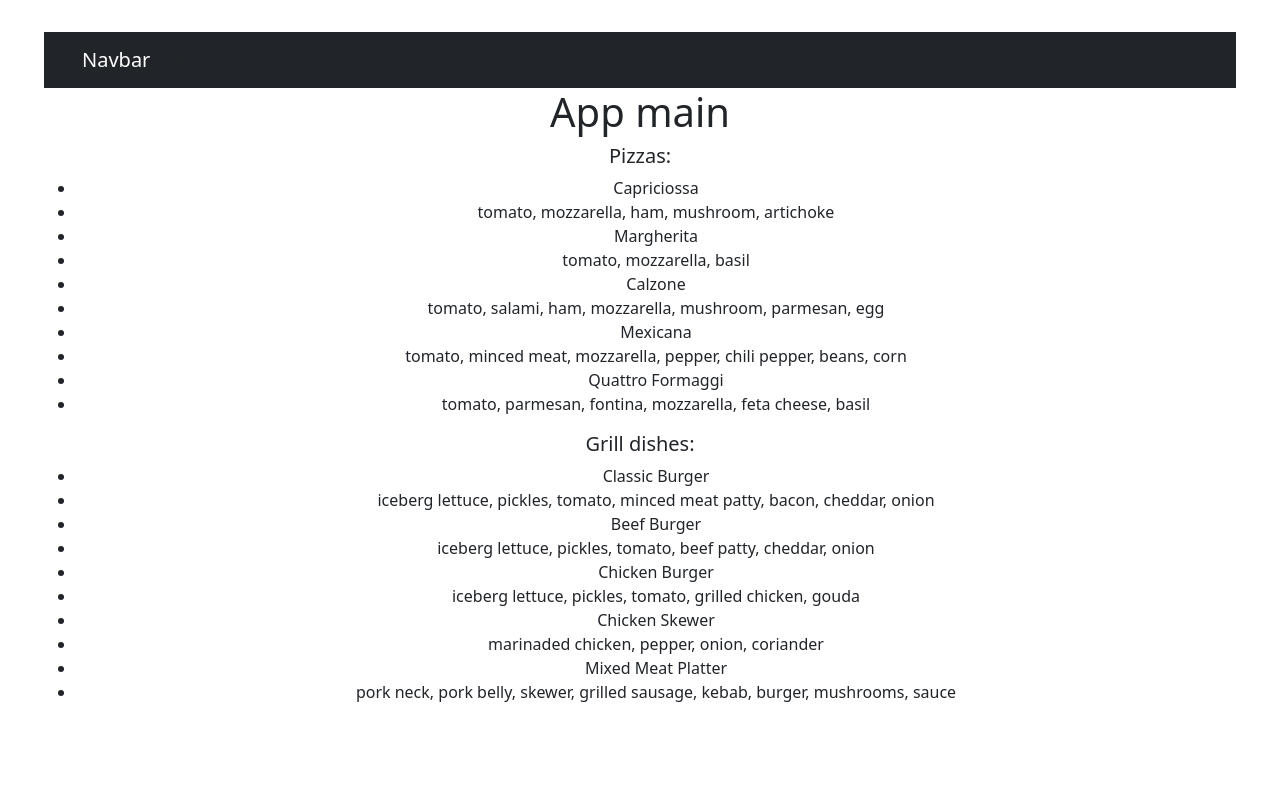
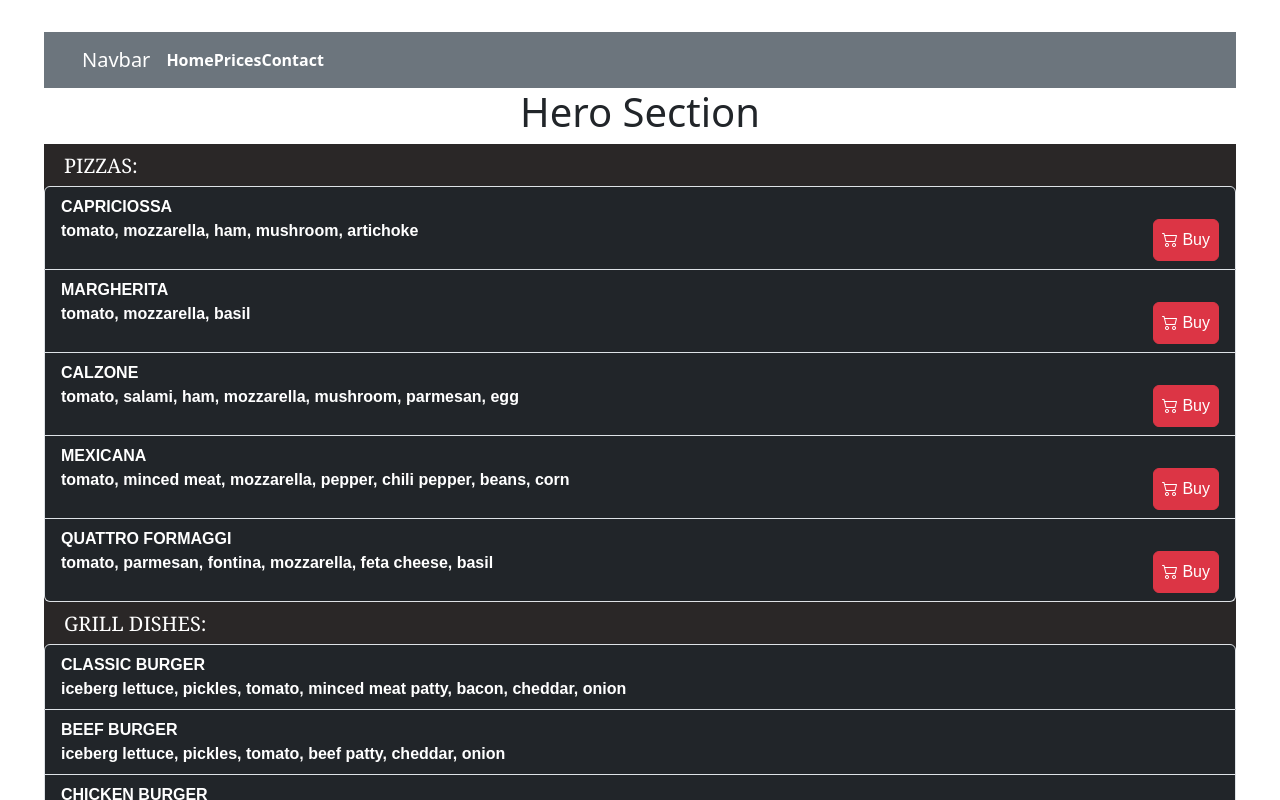
Before and after one commit to Branimir1/react-state-project, a React (Vite) app: page / in a window 1280 px wide. Shown: the top 800 px of the page. Built offline with nearby package versions, Linux system fonts and the light colour scheme.

Commit message:
dizajn za li i button
added button, design changes for lists

```diff
--- a/package.json
+++ b/package.json
@@ -11,6 +11,7 @@
   },
   "dependencies": {
     "bootstrap": "^5.3.2",
+    "bootstrap-icons": "^1.11.2",
     "react": "^18.2.0",
     "react-dom": "^18.2.0"
   },
--- a/src/App.jsx
+++ b/src/App.jsx
@@ -13,7 +13,7 @@ export default function App() {
         <div className='row'>
           <div className='col-12'>
           <Navbar/>
-          <h1>App main</h1>
+          <h1>Hero Section</h1>
           <PizzaNames/>
           </div>
         </div>
--- a/src/Count.jsx
+++ b/src/Count.jsx
@@ -1,5 +1,8 @@
 import React, { useState, useEffect } from 'react';
 import jsonData from './menu.json';
+import styles from './mystyle.module.css'; // Import the CSS module
+import "bootstrap-icons/font/bootstrap-icons.css";
+
 
 function PizzaNames() {
   const [pizzaData, setPizzaData] = useState([]);
@@ -16,20 +19,24 @@ function PizzaNames() {
     setGrillData(grillCategory ? grillCategory.items : []);
   }, []);
 
+
   return (
-    <div>
-      <h5>Pizzas:</h5>
-      <ul>
+    <div className={styles.darkTheme}>
+      <h5>PIZZAS:</h5>
+      <ul className='list-group'>
         {pizzaData.map(item => (
-          <><li key={item.id}>{item.name}</li>
-          <li>{item.description}</li></>
+          <><li key={item.id} className='list-group-item text-bg-dark'>
+            {item.name.toString().toUpperCase()}<br/>{item.description}
+            <button className='btn btn-danger p-2'><i class="bi bi-cart2"></i> Buy</button>
+            </li>
+            </>
         ))}
       </ul>
-      <h5>Grill dishes:</h5>
-      <ul>
+      <h5>GRILL DISHES:</h5>
+      <ul className='list-group'>
         {grillData.map(item => (
-          <><li key={item.id}>{item.name}</li>
-          <li>{item.description}</li></>
+          <><li key={item.id} className='list-group-item text-bg-dark'>
+            {item.name.toString().toUpperCase()}<br/>{item.description}</li></>
         ))}
       </ul>
     </div>
--- a/src/Navbar.jsx
+++ b/src/Navbar.jsx
@@ -2,7 +2,7 @@ import React from 'react';
 
 const Navbar = () => {
   return (
-    <nav className="navbar navbar-expand-lg navbar-dark bg-dark">
+    <nav className="navbar navbar-expand-lg navbar-dark bg-secondary">
       <div className="container">
         <a class="navbar-brand" href="#">Navbar</a>
       <button class="navbar-toggler" type="button" data-toggle="collapse"
--- /dev/null
+++ b/src/mystyle.module.css
@@ -0,0 +1,29 @@
+.darkTheme {
+    background-color: #2a2727;
+    color: white;
+    font-family: Arial, sans-serif;
+}
+
+ul {
+    color: white;
+    text-align: left;
+    font-size: 16px;
+    font-weight: bold;
+}
+
+li {
+    color:white;
+}
+
+button {
+    float: right;
+}
+
+h5 {
+    text-align: left;
+    font-size: 22px;
+    font-weight: bold;
+    padding-top: 10px;
+    padding-left: 20px;
+    font-family: Georgia, serif;
+}
```
Also changed, not shown: 1 other file (tests, documents, lock files or other folders).
